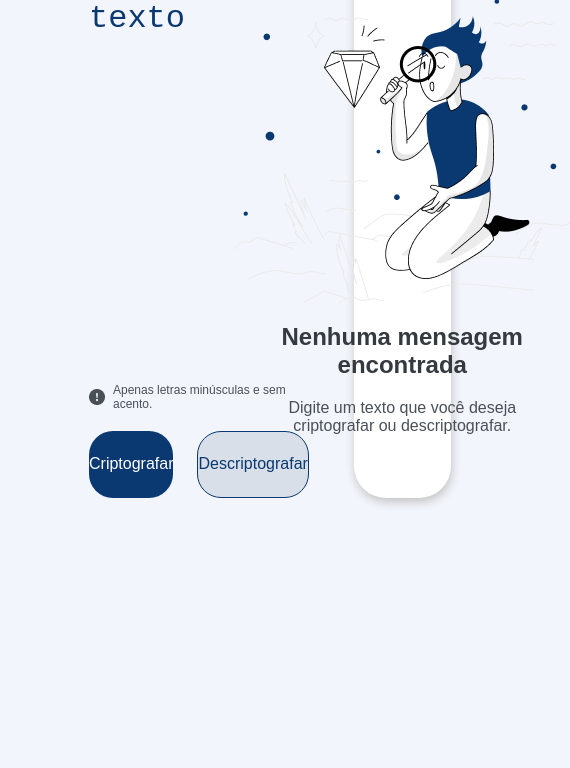
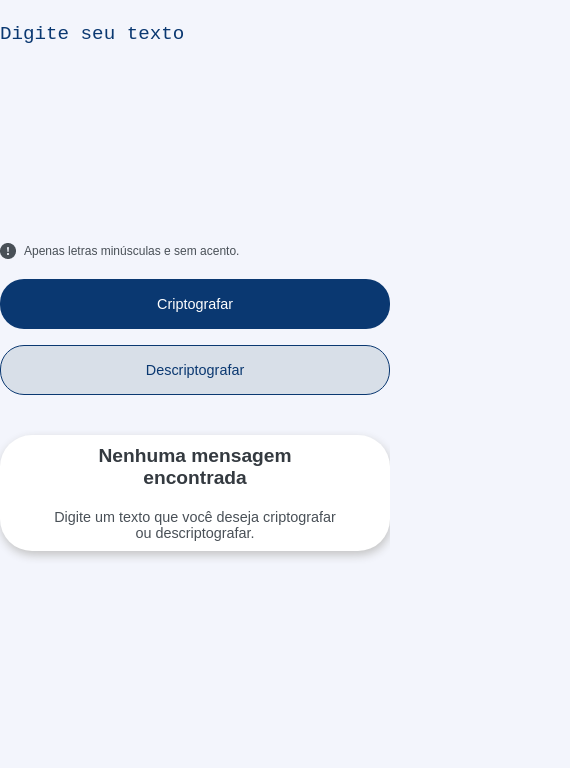
Before and after one commit to TaironeAlbuquerque/decodificador-texto, a plain HTML site: page index.html in a window 390 px wide. Shown: the part 76-844 px from the top of the page, 570 px wide, since content can reach past the window. Drawn offline with Linux system fonts and the light colour scheme.

Commit message:
Adicionando Responsividade

```diff
--- a/style.css
+++ b/style.css
@@ -159,3 +159,94 @@ body {
     color: var(--cor-de-texto-terciaria);
     padding: 10px;
 }
+
+@media (max-width: 1300px) {
+    .conteudo {
+        display: flex;
+        flex-direction: column;
+        align-items: center;
+        gap: 20px;
+        padding: 5% 0;
+    }
+
+    .cabecalho, .area-de-entrada, .area-de-saida {
+        width: 90%;
+    }
+
+    .area-de-entrada {
+        padding: 5% 0;
+    }
+
+    .btn-criptografar, .btn-descriptografar, .btn-copiar {
+        width: 100%;
+    }
+
+    .area-ativada, .area-desativada {
+        width: 100%;
+    }
+
+    .area-ativa-imagem {
+        width: 80%;
+        height: auto;
+    }
+
+    .campo-de-entrada, .texto-decodificado {
+        width: 100%;
+        height: 200px;
+        font-size: 1.5rem;
+    }
+
+    .area-ativa-imagem{
+        display: none;
+    }
+}
+
+@media (max-width: 700px) {
+    .conteudo {
+        gap: 20px;
+        padding: 2% 0;
+    }
+
+    .cabecalho, .area-de-entrada, .area-de-saida {
+        width: 100%;
+    }
+
+    .campo-de-entrada, .texto-decodificado {
+        width: 100%;
+        height: 200px;
+        font-size: 1.2rem;
+    }
+
+    .area-btn {
+        flex-direction: column;
+        gap: 16px;
+        width: 100%;
+    }
+
+    .btn-criptografar, .btn-descriptografar, .btn-copiar {
+        height: 50px;
+        font-size: 0.9rem;
+        width: 100%;
+    }
+
+    .area-de-saida {
+        padding: 10px;
+        width: 100%;
+    }
+
+    .area-ativada, .area-desativada {
+        width: 100%;
+    }
+
+    .area-ativa-titulo {
+        font-size: 1.2rem;
+    }
+
+    .area-ativa-paragrafo {
+        font-size: 0.9rem;
+    }
+
+    .area-ativa-imagem{
+        display: none;
+    }
+}
```
